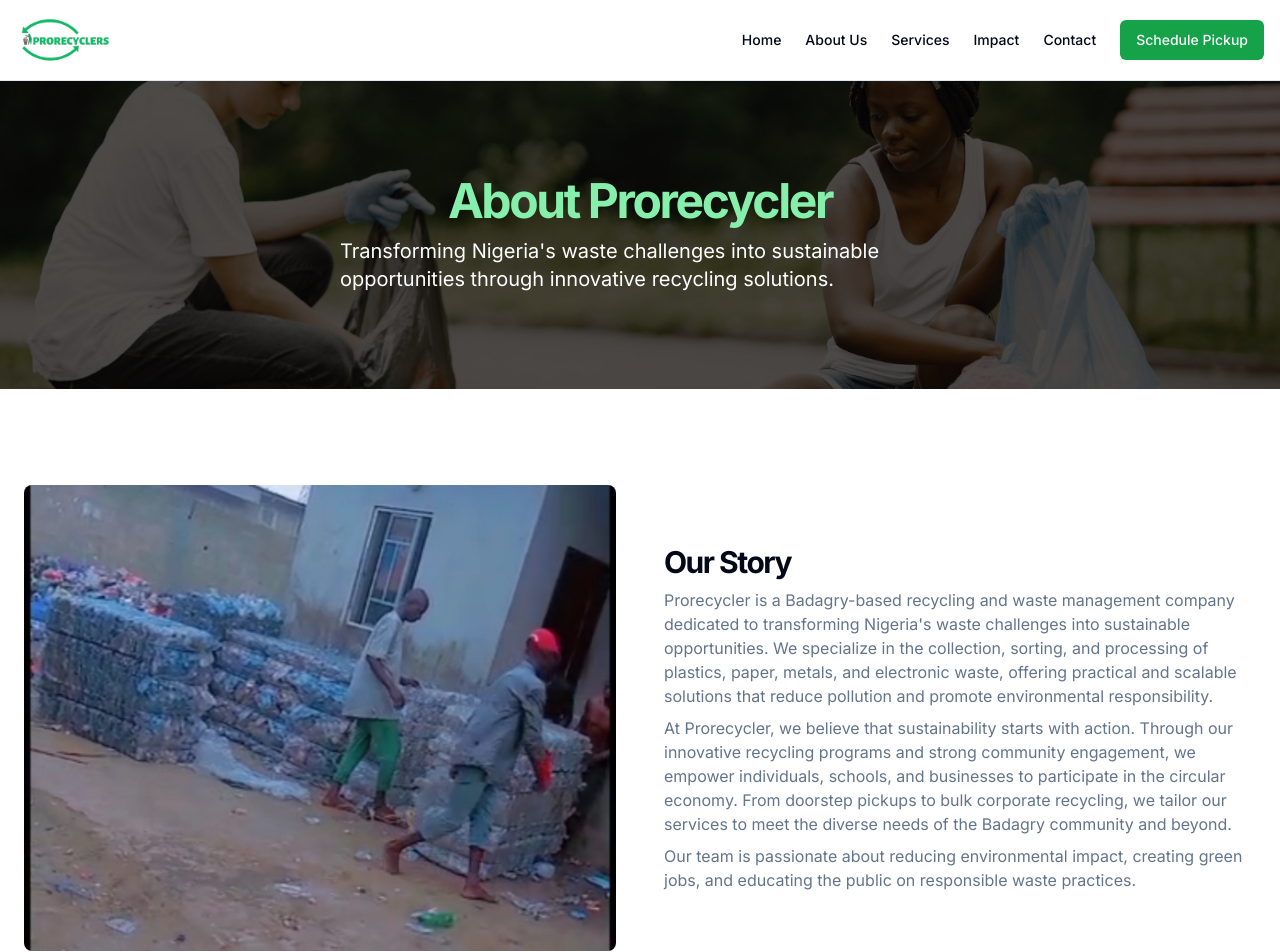
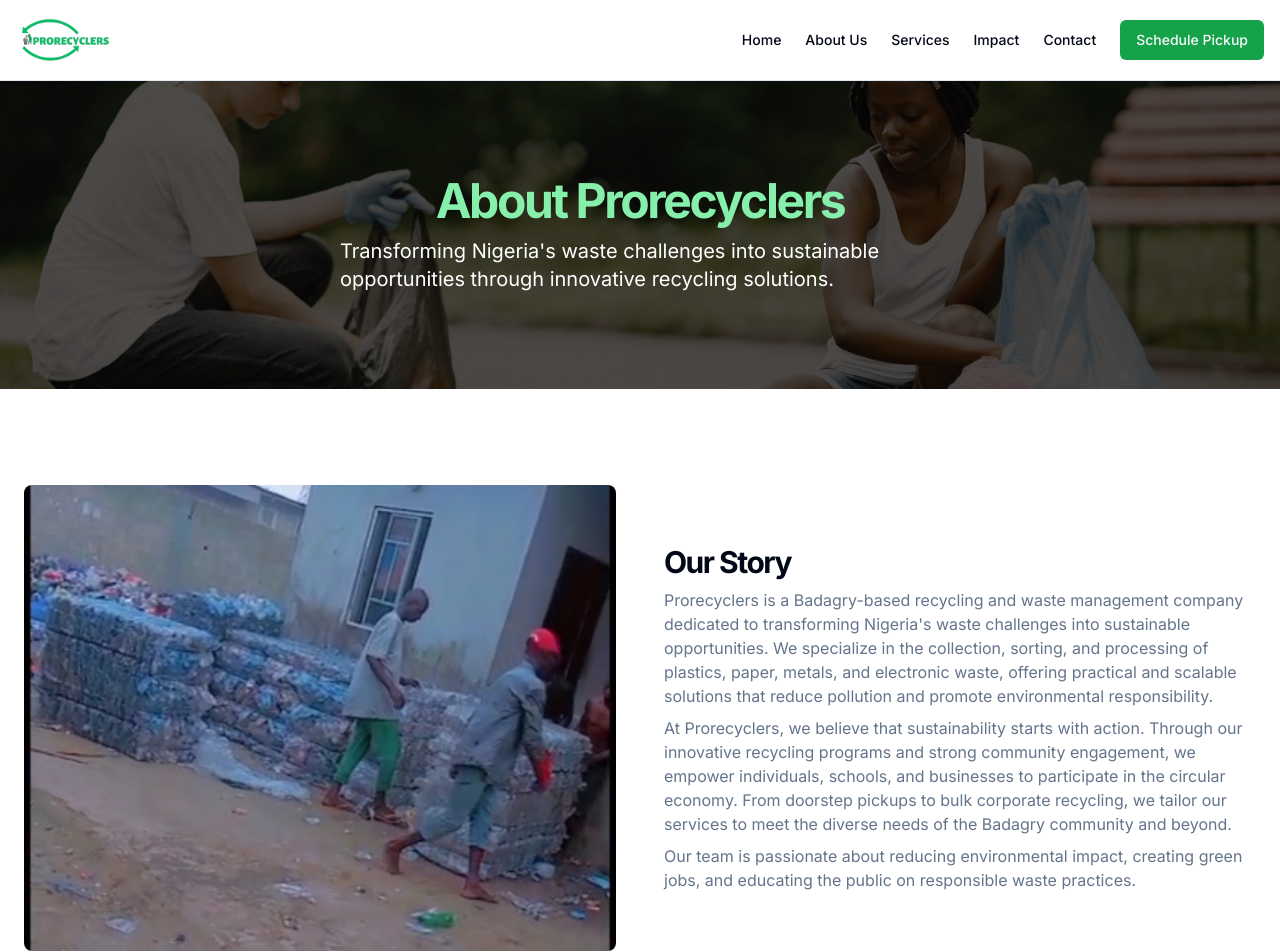
Before and after one commit to abitechcoder/prorecyclers-website, a Next.js app: page /about in a window 1280 px wide. Shown: the top 952 px of the page. Built offline with nearby package versions, Linux system fonts and the light colour scheme.

Commit message:
changed Prorecycler to Prorecyclers

```diff
--- a/app/about/page.tsx
+++ b/app/about/page.tsx
@@ -21,7 +21,7 @@ export default function AboutPage() {
         </div>
         <div className="relative z-10 container px-4 md:px-6">
           <div className="flex flex-col items-center space-y-3">
-              <h1 className="text-3xl font-bold tracking-tighter sm:text-4xl md:text-5xl text-green-300">About Prorecycler</h1>
+              <h1 className="text-3xl font-bold tracking-tighter sm:text-4xl md:text-5xl text-green-300">About Prorecyclers</h1>
               <p className="max-w-[600px] md:text-xl text-white">
                 Transforming Nigeria's waste challenges into sustainable opportunities through innovative recycling
                 solutions.
@@ -39,7 +39,7 @@ export default function AboutPage() {
                 src="/images/facility.jpeg"
                 width={600}
                 height={400}
-                alt="Prorecycler facility"
+                alt="Prorecyclers facility"
                 className="rounded-lg object-cover"
               />
             </div>
@@ -47,13 +47,13 @@ export default function AboutPage() {
               <div className="space-y-2">
                 <h2 className="text-3xl font-bold tracking-tighter">Our Story</h2>
                 <p className="text-muted-foreground">
-                  Prorecycler is a Badagry-based recycling and waste management company dedicated to transforming
+                  Prorecyclers is a Badagry-based recycling and waste management company dedicated to transforming
                   Nigeria's waste challenges into sustainable opportunities. We specialize in the collection, sorting,
                   and processing of plastics, paper, metals, and electronic waste, offering practical and scalable
                   solutions that reduce pollution and promote environmental responsibility.
                 </p>
                 <p className="text-muted-foreground">
-                  At Prorecycler, we believe that sustainability starts with action. Through our innovative recycling
+                  At Prorecyclers, we believe that sustainability starts with action. Through our innovative recycling
                   programs and strong community engagement, we empower individuals, schools, and businesses to
                   participate in the circular economy. From doorstep pickups to bulk corporate recycling, we tailor our
                   services to meet the diverse needs of the Badagry community and beyond.
@@ -289,7 +289,7 @@ export default function AboutPage() {
             </div>
             <div className="flex flex-col gap-2 min-[400px]:flex-row">
               <Button asChild size="lg">
-                <Link href="https://wa.me/2348012345678?text=Hi%20Prorecycler,%20I'd%20like%20to%20schedule%20a%20recycling%20pickup." target="_blank">Schedule Pickup</Link>
+                <Link href="https://wa.me/2348012345678?text=Hi%20Prorecyclers,%20I'd%20like%20to%20schedule%20a%20recycling%20pickup." target="_blank">Schedule Pickup</Link>
               </Button>
               <Button asChild variant="outline" size="lg" className="border-primary">
                 <Link href="/contact">Contact Us</Link>
--- a/app/contact/page.tsx
+++ b/app/contact/page.tsx
@@ -147,7 +147,7 @@ export default function ContactPage() {
                     <CheckCircle className="h-8 w-8 text-primary" />
                   </div>
                   <CardTitle className="text-center text-2xl">Message Sent Successfully!</CardTitle>
-                  <CardDescription className="text-center">Thank you for contacting Prorecycler.</CardDescription>
+                  <CardDescription className="text-center">Thank you for contacting Prorecyclers.</CardDescription>
                 </CardHeader>
                 <CardContent className="space-y-4">
                   <Alert>
--- a/app/page.tsx
+++ b/app/page.tsx
@@ -35,7 +35,7 @@ export default function Home() {
                   Transform Waste Into a Greener Future
                 </h1>
                 <p className="max-w-[600px] md:text-xl text-gray-200">
-                  Join Prorecycler in turning Nigeria's waste challenges into
+                  Join Prorecyclers in turning Nigeria's waste challenges into
                   sustainable opportunities.
                 </p>
               </div>
@@ -219,7 +219,7 @@ export default function Home() {
                       </Avatar>
                       <div>
                         <p className="text-sm text-muted-foreground">
-                          "Prorecycler has revolutionized our waste management. Their reliable service and commitment to
+                          "Prorecyclers has revolutionized our waste management. Their reliable service and commitment to
                           sustainability perfectly align with our company's environmental goals."
                         </p>
                         <p className="mt-2 font-semibold">Adebayo Ogundimu</p>
@@ -237,7 +237,7 @@ export default function Home() {
                       </Avatar>
                       <div>
                         <p className="text-sm text-muted-foreground">
-                          "As a hotel business, we generate significant waste. Prorecycler's comprehensive recycling
+                          "As a hotel business, we generate significant waste. Prorecyclers's comprehensive recycling
                           program has helped us reduce our environmental footprint significantly."
                         </p>
                         <p className="mt-2 font-semibold">Fatima Ibrahim</p>
@@ -255,7 +255,7 @@ export default function Home() {
                       </Avatar>
                       <div>
                         <p className="text-sm text-muted-foreground">
-                          "The detailed reporting and community education provided by Prorecycler have been invaluable
+                          "The detailed reporting and community education provided by Prorecyclers have been invaluable
                           for our corporate social responsibility initiatives."
                         </p>
                         <p className="mt-2 font-semibold">Chinedu Okoro</p>
@@ -295,7 +295,7 @@ export default function Home() {
                       </Avatar>
                       <div>
                         <p className="text-sm text-muted-foreground">
-                          "I needed to dispose of old electronics responsibly. Prorecycler made the process easy and
+                          "I needed to dispose of old electronics responsibly. Prorecyclers made the process easy and
                           gave me confidence about data security."
                         </p>
                         <p className="mt-2 font-semibold">Tunde Fashola</p>
@@ -313,7 +313,7 @@ export default function Home() {
                       </Avatar>
                       <div>
                         <p className="text-sm text-muted-foreground">
-                          "The educational resources from Prorecycler have helped our family become more conscious about
+                          "The educational resources from Prorecyclers have helped our family become more conscious about
                           waste reduction and proper recycling practices."
                         </p>
                         <p className="mt-2 font-semibold">Mr. & Mrs. Okafor</p>
```
